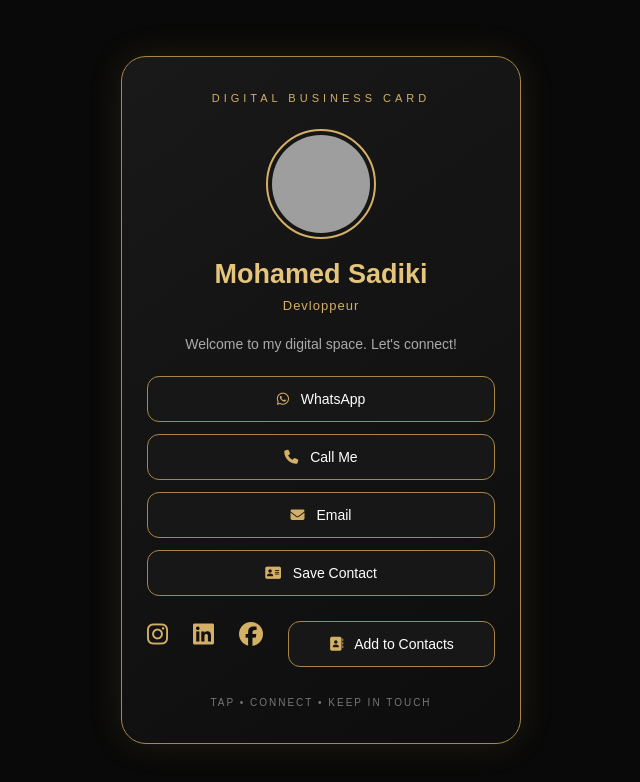
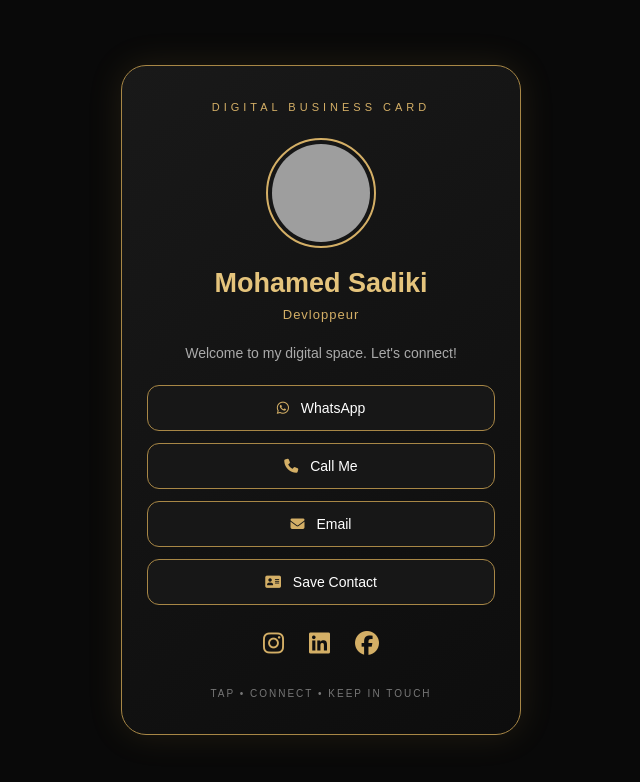
Before and after one commit to Mohammedsadiki-oss/Dijital_carte, a plain HTML site: page index.html in a window 1280 px wide. Shown: the whole page, without its empty margins (319-959 px from the left). Drawn offline with Linux system fonts and the light colour scheme; grey boxes are pictures that could not be loaded.

Commit message:
djital carte

```diff
--- a/index.html
+++ b/index.html
@@ -55,10 +55,7 @@
             <a id="facebook" href="#" target="_blank">
                 <i class="fa-brands fa-facebook"></i>
             </a>
-            <button class="btn" onclick="saveContact()">
-                <i class="fa-solid fa-address-book"></i>
-                Add to Contacts
-            </button>
+
         </div>
 
         <footer>
```
